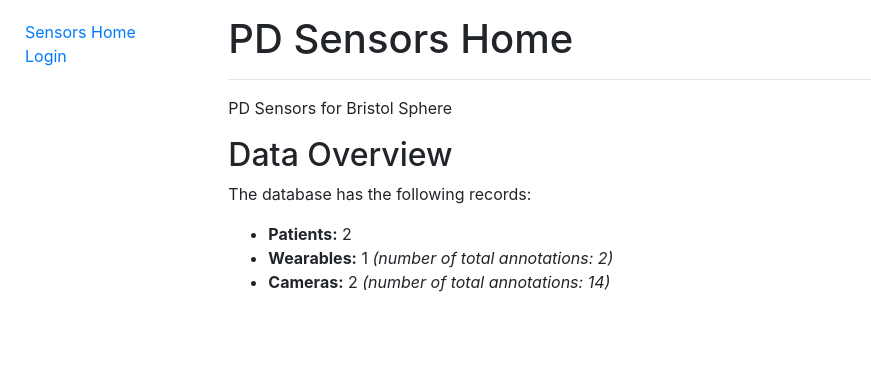
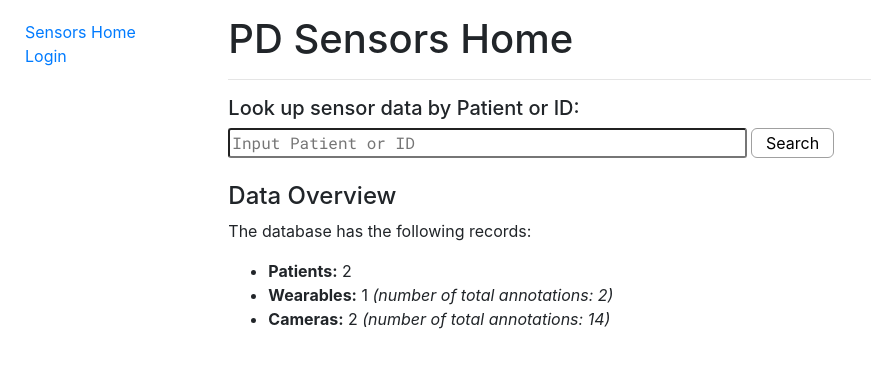
Before and after one commit to mickeykkim/masters-project-sphere, a Django app: page /sensors/ in a window 1280 px wide. Shown: the top 368 px of the page, without its empty margins (0-871 px from the left). Run offline with Django 3.2, Linux system fonts and the light colour scheme; data comes from the database, SQL or seed files in the repository; both versions use the stored data as it was after the commit; some libraries are stand-ins or nearby versions.

Commit message:
added search functionality

```diff
--- a/pdsensorvis/sensors/admin.py
+++ b/pdsensorvis/sensors/admin.py
@@ -44,7 +44,10 @@ class CameraAnnotationCommentInline(admin.TabularInline):
 
 @admin.register(CameraAnnotation)
 class CameraAnnotationAdmin(admin.ModelAdmin):
-    list_display = ('camera', 'timestamp', 'annotation', 'status', 'id')
+    def comm(self):
+        return self.comments.count()
+
+    list_display = ('camera', 'timestamp', 'id', 'annotation', 'status', comm)
     inlines = [CameraAnnotationCommentInline]
     extra = 0
 
--- a/pdsensorvis/sensors/models.py
+++ b/pdsensorvis/sensors/models.py
@@ -87,7 +87,7 @@ class CameraData(models.Model):
         return f'{self.patient} ({self.time})'
 
     def get_user_annotations(self):
-        return self.cameraannotation_set.filter(annotator=User)
+        return self.c_annotations.filter(annotator=User)
 
 
 class WearableAnnotation(models.Model):
@@ -111,7 +111,7 @@ class WearableAnnotation(models.Model):
         return reverse('wearableannotation-detail', args=[str(self.wearable.id), str(self.id)])
 
     def __str__(self):
-        return f'{self.wearable} - {self.timestamp} - {self.annotation}'
+        return f'{self.wearable} - {self.timestamp} - {self.get_annotation_display()}'
 
 
 class CameraAnnotation(models.Model):
@@ -135,7 +135,7 @@ class CameraAnnotation(models.Model):
         return reverse('cameraannotation-detail', args=[str(self.camera.id), str(self.id)])
 
     def __str__(self):
-        return f'{self.camera} - {self.timestamp} - {self.annotation}'
+        return f'{self.camera} - {self.timestamp} - {self.get_annotation_display()}'
 
 
 class CameraAnnotationComment(models.Model):
--- a/pdsensorvis/sensors/static/css/styles.css
+++ b/pdsensorvis/sensors/static/css/styles.css
@@ -199,6 +199,7 @@
 
 .rewindTextValue,
 .otherText,
+.searchText,
 .currentFrameText {
     font-family: 'Roboto Mono', serif;
     border-radius: 3px;
@@ -222,6 +223,10 @@
 
 .otherText {
     width: 14%;
+}
+
+.searchText {
+    width: 50%;
 }
 
 .form-group {
--- a/pdsensorvis/sensors/templates/index.html
+++ b/pdsensorvis/sensors/templates/index.html
@@ -3,8 +3,13 @@
 {% block content %}
   <h1>PD Sensors Home</h1>
   <hr>
-  <p>PD Sensors for Bristol Sphere</p>
-  <h2>Data Overview</h2>
+  <h5>Look up sensor data by Patient or ID:</h5>
+  <form action="{% url 'search_results' %}" method="get">
+    <input type="text" class="searchText" name="q" placeholder="Input Patient or ID" />
+    <input type="submit" class="controlButtonL" value="Search" />
+  </form>
+  <br>
+  <h4>Data Overview</h4>
   <p>The database has the following records:</p>
   <ul>
     <li><strong>Patients:</strong> {{ num_patients }}</li>
--- a/pdsensorvis/sensors/templates/sensors/cameradata_list.html
+++ b/pdsensorvis/sensors/templates/sensors/cameradata_list.html
@@ -7,10 +7,10 @@
   <hr>
   {% if cameradata_list %}
     <ul>
-      {% for annotation in cameradata_list %}
+      {% for cameradata in cameradata_list %}
         <li>
-          <a href="{{ annotation.get_absolute_url }}">
-            {{ annotation.patient }} ({{ annotation.time }})
+          <a href="{{ cameradata.get_absolute_url }}">
+            {{ cameradata.patient }} ({{ cameradata.time }}) - [{{ cameradata.id }}]
           </a>
         </li>
       {% endfor %}
--- a/pdsensorvis/sensors/templates/sensors/wearabledata_list.html
+++ b/pdsensorvis/sensors/templates/sensors/wearabledata_list.html
@@ -11,7 +11,7 @@
     {% for wearabledata in wearabledata_list %}
       <li>
         <a href="{{ wearabledata.get_absolute_url }}">
-          {{ wearabledata.patient }} ({{ wearabledata.time }})
+          {{ wearabledata.patient }} ({{ wearabledata.time }}) - [{{ wearabledata.id }}]
         </a>
       </li>
     {% endfor %}
--- a/pdsensorvis/sensors/urls.py
+++ b/pdsensorvis/sensors/urls.py
@@ -6,6 +6,7 @@ from . import views
 
 urlpatterns = [
    path('', views.index, name='index'),
+   path('search/', views.search_results, name='search_results'),
    path('patientdata/', views.PatientDataListView.as_view(), name='patientdata'),
    re_path(r'^patientdata/(?P<pk>\d+)$', views.PatientDataDetailView.as_view(), name='patientdata-detail'),
    path('wearabledata/', views.WearableDataListView.as_view(), name='wearabledata'),
--- a/pdsensorvis/sensors/views.py
+++ b/pdsensorvis/sensors/views.py
@@ -2,6 +2,7 @@
 import xlwt
 
 from django.shortcuts import render, get_object_or_404
+from django.db.models import Q
 from django.views import generic
 from django.shortcuts import redirect
 from django.http import HttpResponse
@@ -9,13 +10,22 @@
 from django.contrib.auth.mixins import LoginRequiredMixin
 from .models import PatientData, WearableData, CameraData, WearableAnnotation, CameraAnnotation, CameraAnnotationComment
 from .forms import CameraAnnotationCreateForm, CameraAnnotationEditForm, CameraAnnotationCommentCreateForm
+from uuid import UUID
 
 User = get_user_model()
 
 
+def is_valid_uuid(uuid_to_test, version=4):
+    """Check if uuid_to_test is a valid UUID."""
+    try:
+        uuid_obj = UUID(uuid_to_test, version=version)
+    except ValueError:
+        return False
+
+    return str(uuid_obj) == uuid_to_test
+
+
 def index(request):
-    """View function for sensor index site."""
-
     # Generate counts of some of the main objects
     num_patients = PatientData.objects.all().count()
     num_wearables = WearableData.objects.all().count()
@@ -33,6 +43,26 @@
 
     # Render the HTML template index.html with the data in the context variable
     return render(request, 'index.html', context=context)
+
+
+def search_results(request):
+    if request.method == 'GET':
+        query = request.GET.get('q')
+
+        if query is not None:
+            if is_valid_uuid(query, 4):
+                lookups = Q(pk=query)
+            else:
+                lookups = Q(patient__first_name__icontains=query) | Q(patient__last_name__icontains=query)
+            camera_results = CameraData.objects.filter(lookups)
+            wearable_results = WearableData.objects.filter(lookups)
+            context = {'cameradata': camera_results, 'wearabledata': wearable_results}
+            return render(request, "sensors/search_results.html", context)
+        else:
+            return render(request, "sensors/search_results.html")
+
+    else:
+        return render(request, "sensors/search_results.html")
 
 
 def edit_camera_annotation(request, uuid, pk):
@@ -78,7 +108,7 @@
     response['Content-Disposition'] = 'attachment; filename="annotations.csv"'
 
     writer = csv.writer(response)
-    writer.writerow(['Annotation ID:', pk])
+    writer.writerow(['Session ID:', pk])
     writer.writerow(['Timestamp', 'Annotation', 'Status', 'Annotation Note', 'Annotator', 'Comments'])
 
     annotations = CameraAnnotation.objects.filter(camera_id=pk)
@@ -88,7 +118,8 @@
         discussion = ""
 
         for comment in comment_list:
-            discussion += comment.author.username + " (" + comment.timestamp.strftime('%d/%m/%Y') + "): " + comment.text + "\n"
+            discussion += comment.author.username + " (" + comment.timestamp.strftime('%d/%m/%Y') + "): " + \
+                          comment.text + "\n"
 
         writer.writerow([annotation.timestamp, annotation.get_annotation_display(), annotation.get_status_display(),
                          annotation.note, annotation.annotator.username, discussion, ])
@@ -109,14 +140,13 @@
     font_style = xlwt.XFStyle()
     font_style.font.bold = True
 
-    columns = ['Annotation ID:', pk, ]
+    columns = ['Session ID:', pk, ]
 
     for col_num in range(len(columns)):
         ws.write(row_num, col_num, columns[col_num], font_style)
 
     # Sheet headers
     row_num = 1
-
     columns = ['Timestamp', 'Annotation', 'Status', 'Annotation Note', 'Annotator', 'Comments', ]
 
     for col_num in range(len(columns)):
@@ -124,7 +154,6 @@
 
     # Sheet body, remaining rows
     font_style = xlwt.XFStyle()
-
     annotations = CameraAnnotation.objects.filter(camera_id=pk)
 
     for annotation in annotations:
@@ -133,7 +162,8 @@
         discussion = ""
 
         for comment in comment_list:
-            discussion += comment.author.username + " (" + comment.timestamp.strftime('%d/%m/%Y') + "): " + comment.text + "\n"
+            discussion += comment.author.username + " (" + comment.timestamp.strftime('%d/%m/%Y') + "): " + \
+                          comment.text + "\n"
 
         items = [annotation.timestamp, annotation.get_annotation_display(), annotation.get_status_display(),
                  annotation.note, annotation.annotator.username, discussion, ]
```
Also changed, not shown: pdsensorvis/sensors/templates/sensors/cameraannotation_detail.html (+9 -0 lines), pdsensorvis/sensors/templates/sensors/search_results.html (added, +30 -0 lines), pdsensorvis/db.sqlite3.
